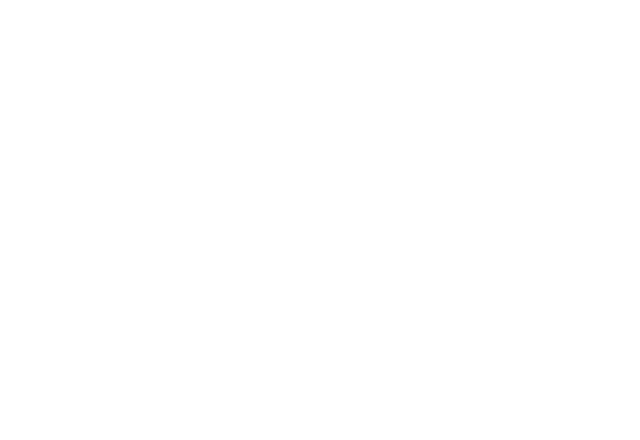
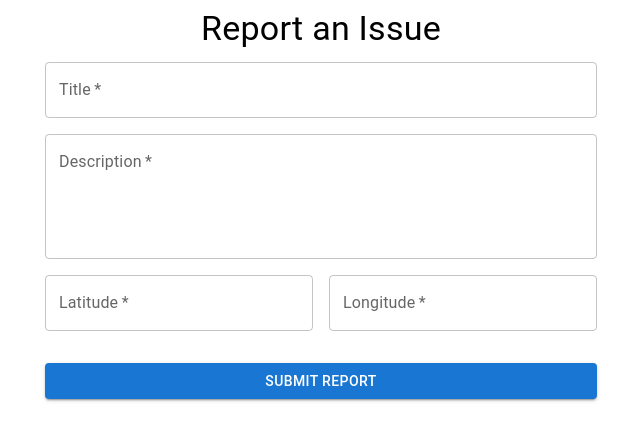
Before and after one commit to bajrasushant/maitighar, a React (Vite) app in the folder maitighar-frontend/: page / in a window 1280 px wide. Before the commit this address had no page. Shown: the top 440 px of the page, without its empty margins (319-959 px from the left). Built offline with nearby package versions, Linux system fonts and the light colour scheme.

Commit message:
feat: Add IssueForm component for reporting issues

```diff
--- a/maitighar-frontend/src/App.jsx
+++ b/maitighar-frontend/src/App.jsx
@@ -4,6 +4,7 @@ import {
 } from 'react-router-dom'
 import SignIn from "./Components/Login"
 import SignUp from "./Components/Register"
+import IssueForm from "./Components/IssueForm"
 
 function App() {
   return (
@@ -11,6 +12,7 @@ function App() {
       {/* <SignIn /> */}
       <Router>
         <Routes>
+          <Route path="/" element={<IssueForm />} />
           <Route path="/login" element={<SignIn />} />
           <Route path="/register" element={<SignUp />} />
         </Routes>
--- /dev/null
+++ b/maitighar-frontend/src/Components/IssueForm.jsx
@@ -0,0 +1,147 @@
+import { useState } from 'react';
+import {
+  TextField,
+  Button,
+  Grid,
+  Typography,
+  Container,
+  // FormControl,
+  // InputLabel,
+  // Select,
+  // MenuItem,
+  Box
+} from '@mui/material';
+
+const ReportForm = () => {
+  const [report, setReport] = useState({
+    title: '',
+    description: '',
+    latitude: '',
+    longitude: '',
+    images: [],
+    status: 'open',
+  });
+
+  const handleChange = (e) => {
+    const { name, value } = e.target;
+    setReport(prevState => ({
+      ...prevState,
+      [name]: value
+    }));
+  };
+
+  // const handleImageUpload = (e) => {
+  //   // This is a placeholder. You'll need to implement actual image upload logic
+  //   const files = Array.from(e.target.files);
+  //   setReport(prevState => ({
+  //     ...prevState,
+  //     images: files.map(file => URL.createObjectURL(file))
+  //   }));
+  // };
+
+  const handleSubmit = (e) => {
+    e.preventDefault();
+    // Here you would typically send the report data to your backend
+    console.log(report);
+  };
+
+  return (
+    <Container maxWidth="sm">
+      <Typography variant="h4" align="center" gutterBottom>
+        Report an Issue
+      </Typography>
+      <form onSubmit={handleSubmit}>
+        <Grid container spacing={2}>
+          <Grid item xs={12}>
+            <TextField
+              fullWidth
+              label="Title"
+              name="title"
+              value={report.title}
+              onChange={handleChange}
+              required
+            />
+          </Grid>
+          <Grid item xs={12}>
+            <TextField
+              fullWidth
+              label="Description"
+              name="description"
+              value={report.description}
+              onChange={handleChange}
+              multiline
+              rows={4}
+              required
+            />
+          </Grid>
+          <Grid item xs={6}>
+            <TextField
+              fullWidth
+              label="Latitude"
+              name="latitude"
+              type="number"
+              value={report.latitude}
+              onChange={handleChange}
+              required
+            />
+          </Grid>
+          <Grid item xs={6}>
+            <TextField
+              fullWidth
+              label="Longitude"
+              name="longitude"
+              type="number"
+              value={report.longitude}
+              onChange={handleChange}
+              required
+            />
+          </Grid>
+          {/* <Grid item xs={12}>
+            <input
+              accept="image/*"
+              id="image-upload"
+              type="file"
+              multiple
+              onChange={handleImageUpload}
+              style={{ display: 'none' }}
+            />
+            <label htmlFor="image-upload">
+              <Button variant="contained" component="span">
+                Upload Images
+              </Button>
+            </label>
+          </Grid>
+          {report.images.length > 0 && (
+            <Grid item xs={12}>
+              <Typography variant="subtitle1">
+                {report.images.length} image(s) selected
+              </Typography>
+            </Grid>
+          )} */}
+          {/* <Grid item xs={12}>
+            <FormControl fullWidth>
+              <InputLabel>Status</InputLabel>
+              <Select
+                name="status"
+                value={report.status}
+                onChange={handleChange}
+              >
+                <MenuItem value="open">Open</MenuItem>
+                <MenuItem value="resolved">Resolved</MenuItem>
+              </Select>
+            </FormControl>
+          </Grid> */}
+          <Grid item xs={12}>
+            <Box mt={2}>
+              <Button type="submit" variant="contained" color="primary" fullWidth>
+                Submit Report
+              </Button>
+            </Box>
+          </Grid>
+        </Grid>
+      </form>
+    </Container>
+  );
+};
+
+export default ReportForm;
```
Also changed, not shown: maitighar-frontend/src/Components/HomePage.jsx (added).
